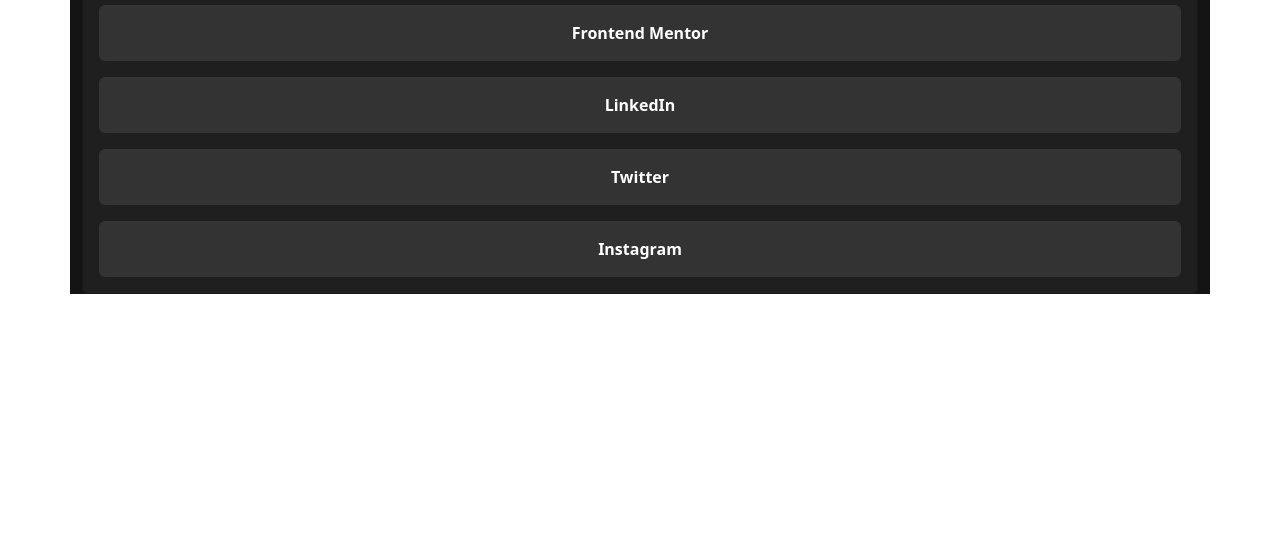
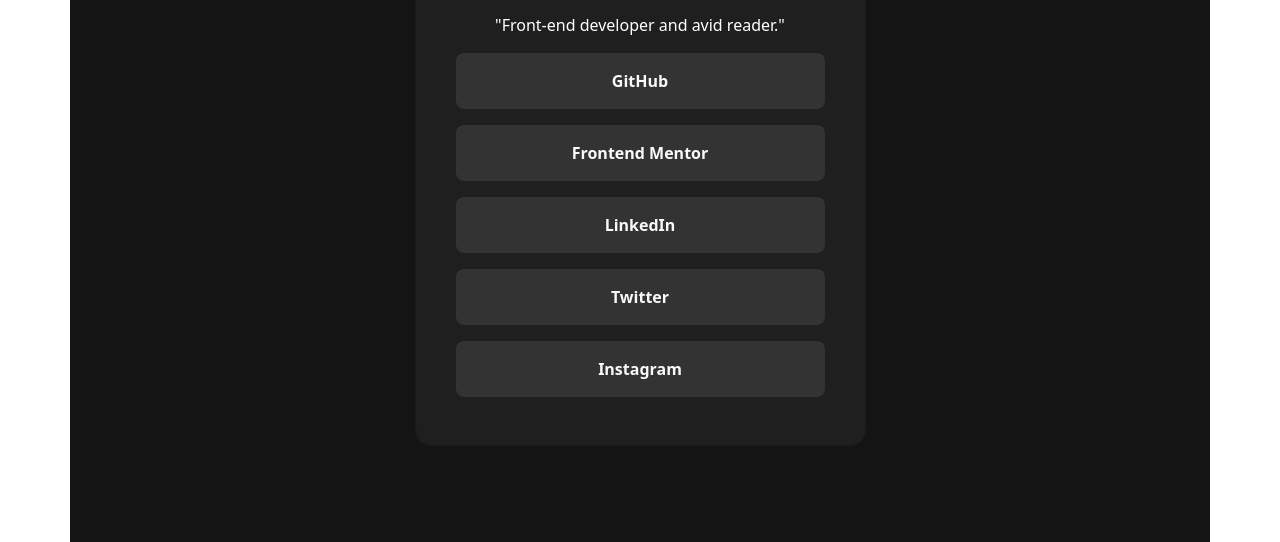
Before and after one commit to nishantcm/social-links-profile-main-fm, a website built with Vite: page src/index.html in a window 1280 px wide. Shown: the part 326-868 px from the top of the page. Before the commit the page ends 800 px from the top, so only its background shows below. Built offline with nearby package versions, Linux system fonts and the light colour scheme.

Commit message:
Update the index

```diff
--- a/src/index.html
+++ b/src/index.html
@@ -7,11 +7,11 @@
     </head>
     <body>
         <div class="container">
-            <div class="row">
-                <div class="col-12 content-background">
-                    <div class="row">
-                        <div class="col-sm-12">
-                            <div class="card col-sm-12">
+            <div class="row vh-100 d-flex justify-content-center align-items-center">
+                <div class="col-12 content-background py-5 ">
+                    <div class="row d-flex justify-content-center align-items-center">
+                        <div class="col-10 col-sm-10 col-md-5 col-lg-5 col-xl-5">
+                            <div class="card p-4 rounded-4 my-5">
                                 <div class="images p-3 text-center">
                                     <img src="../image/avatar-jessica.jpeg" alt="Jessica Profile" class="rounded-circle profile ">
                                 </div>
@@ -22,11 +22,11 @@
                                 </div>
                                 <div class="content px-3">
                                     <div class="ul">
-                                        <div class="link mb-3 px-2 py-3 rounded-2 text-center fw-bold">GitHub</div>
-                                        <div class="link mb-3 px-2 py-3 rounded-2 text-center fw-bold">Frontend Mentor</div>
-                                        <div class="link mb-3 px-2 py-3 rounded-2 text-center fw-bold">LinkedIn</div>
-                                        <div class="link mb-3 px-2 py-3 rounded-2 text-center fw-bold">Twitter</div>
-                                        <div class="link mb-3 px-2 py-3 rounded-2 text-center fw-bold">Instagram</div>
+                                        <div class="link mb-3 px-2 py-3 rounded-3 text-center fw-bold btn btn-outline-light border-0 w-100">GitHub</div>
+                                        <div class="link mb-3 px-2 py-3 rounded-3 text-center fw-bold btn btn-outline-light border-0 w-100">Frontend Mentor</div>
+                                        <div class="link mb-3 px-2 py-3 rounded-3 text-center fw-bold btn btn-outline-light border-0 w-100">LinkedIn</div>
+                                        <div class="link mb-3 px-2 py-3 rounded-3 text-center fw-bold btn btn-outline-light border-0 w-100">Twitter</div>
+                                        <div class="link mb-4 px-2 py-3 rounded-3 text-center fw-bold btn btn-outline-light border-0 w-100">Instagram</div>
                                     </div>
                                 </div>
                             </div>
```
